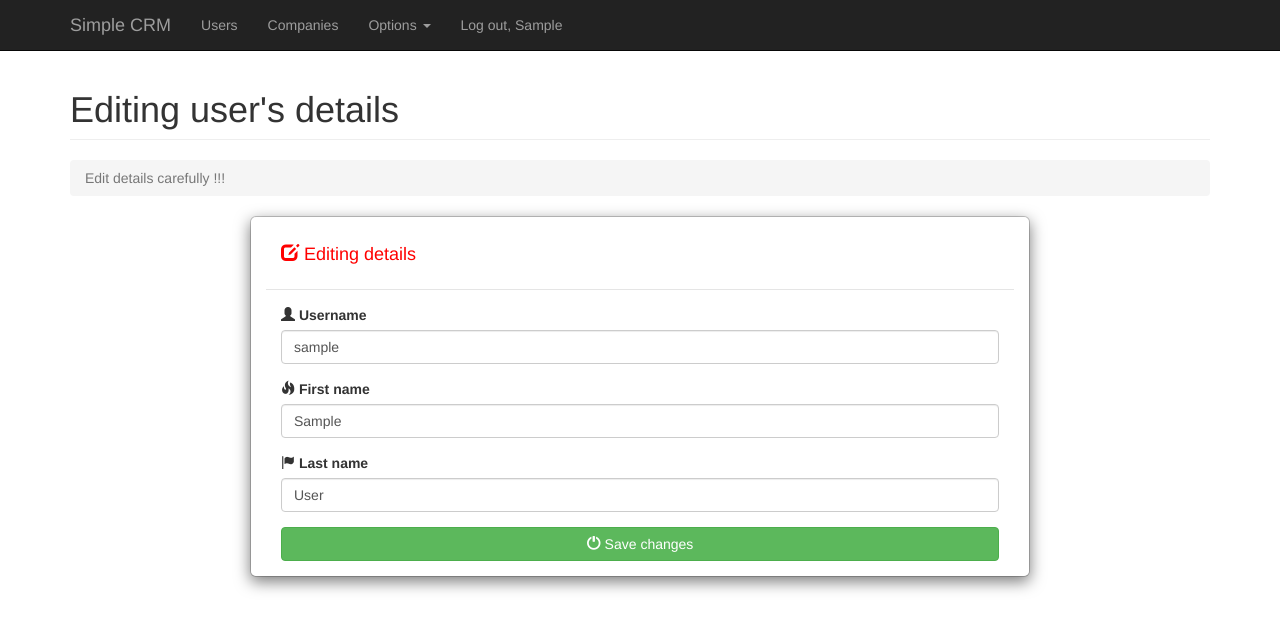
After one commit to ScienceAndIT/simple-crm, a Django app: page /crm/user/1/edit/ in a window 1280 px wide. The commit adds this page. Shown: the top 631 px of the page. Run offline with Django 3.2, Linux system fonts and the light colour scheme; the visitor is signed in with stand-in values (Sample User, id 1); data comes from the database, SQL or seed files in the repository; some libraries are stand-ins or nearby versions.

Commit message:
Admin can edit details of the user (except password)

```diff
--- a/crm_app/forms.py
+++ b/crm_app/forms.py
@@ -9,13 +9,15 @@ class CrmUserForm(forms.ModelForm):
         model = User
         fields = ('username', 'first_name', 'last_name', 'password')
 
-
+"""
+# for later
 class CrmUserForm2(forms.ModelForm):
 
     class Meta:
         model = CrmUser
         exclude = ['user']
         widgets = {'added_by': forms.HiddenInput()}
+"""
 
 
 class CompanyForm(forms.ModelForm):
--- a/crm_app/urls.py
+++ b/crm_app/urls.py
@@ -12,6 +12,7 @@ urlpatterns = [
     url(r'^users/$', views.users_view, name='users_view'),
     url(r'^add-user/$', views.add_user_view, name='add_user'),
     url(r'^delete-user/(?P<pk>\d+)/$', views.user_delete, name='user_delete'),
+    url(r'^user/(?P<pk>[0-9]+)/edit/$', views.user_edit, name='user_edit'),
     url(r'^password-change/$',
         'django.contrib.auth.views.password_change',
         name='password_change'),
--- a/crm_app/views.py
+++ b/crm_app/views.py
@@ -104,7 +104,9 @@ def company_delete(request, pk):
     if request.method == 'POST':
         company_to_delete.delete()
         return redirect('companies')
-    return render(request, 'crm_app/company_confirm_delete.html', {'object': company_to_delete})
+    return render(request,
+                  'crm_app/company_confirm_delete.html',
+                  {'object': company_to_delete})
 
 
 # delete user
@@ -114,4 +116,26 @@ def user_delete(request, pk):
     if request.method == 'POST':
         user_to_delete.delete()
         return redirect('users_view')
-    return render(request, 'crm_app/user_confirm_delete.html', {'object': user_to_delete})
+    return render(request,
+                  'crm_app/user_confirm_delete.html',
+                  {'object': user_to_delete})
+
+
+# edit details of the user
+@login_required
+def user_edit(request, pk):
+    user = get_object_or_404(User, pk=pk)
+    if request.method == "POST":
+        form = CrmUserForm(request.POST, instance=user)
+        if form.is_valid():
+            #user = form.save(commit=False)
+            #user.author = request.user
+            form.save()
+            return redirect('users_view')
+        else:
+            return redirect('companies')
+    else:
+        form = CrmUserForm(instance=user)
+    return render(request,
+                  'crm_app/user_edit.html',
+                  {'form': form})
--- a/templates/crm_app/user_details.html
+++ b/templates/crm_app/user_details.html
@@ -10,7 +10,8 @@
             <h2>Last name - <b>{{ my_user.last_name }}</b></h2>
             {% if request.user.username != my_user.username %}
             <hr>
-                <a href="{% url 'user_delete' my_user.pk %}" class="btn btn-danger btn-lg" role="button">Delete user <span class="glyphicon glyphicon-remove"></span></a>
+                <a href="{% url 'user_delete' my_user.pk %}" class="btn btn-danger btn-lg" role="button">Delete user <span class="glyphicon glyphicon-remove"></span></a>&nbsp;
+                <a class="btn btn-warning btn-lg" href="{% url 'user_edit' pk=my_user.pk %}">Edit user <span class="glyphicon glyphicon-pencil"></span></a>
             <hr>
             {% endif %}
             <h4>Go to the <a href="{% url 'users_view' %}">users list</a>!</h4>
--- /dev/null
+++ b/templates/crm_app/user_edit.html
@@ -0,0 +1,50 @@
+{% extends 'base.html' %}
+{% load add_css %}
+{% block title %}Editing user's details{% endblock %}
+{% block content %}
+
+<div class="container">
+    <!-- Page Heading/Breadcrumbs -->
+    <div class="row">
+        <div class="col-lg-12">
+            <h1 class="page-header">Editing user's details
+            </h1>
+            <ol class="breadcrumb">
+                <li class="active">Edit details carefully !!!</li>
+            </ol>
+        </div>
+    </div>
+    <!-- /.row -->
+  <!-- Editing panel-->
+
+    <div class="row">
+      <div class="modal-content col-md-8 col-md-offset-2">
+        <div class="modal-header">
+          <h4 style="color:red;"><span class="glyphicon glyphicon-edit"></span> Editing details</h4>
+        </div>
+        <div class="modal-body">
+          <form action="." method="post">
+            <div class="form-group">
+              {{ form.username.errors }}
+              <label for="id_username"><span class="glyphicon glyphicon-user"></span> Username</label>
+              {{ form.username|addcss:"form-control" }}
+            </div>
+            <div class="form-group">
+                {{ form.first_name.errors }}
+                <label for="id_first_name"><span class="glyphicon glyphicon-fire"></span> First name </label>
+                {{ form.first_name|addcss:"form-control" }}
+            </div>
+            <div class="form-group">
+                {{ form.last_name.errors }}
+                <label for="id_last_name"><span class="glyphicon glyphicon-flag"></span> Last name</label>
+                {{ form.last_name|addcss:"form-control" }}
+            </div>
+            {{form.password.as_hidden}}
+            {% csrf_token %}
+            <button type="submit" class="btn btn-default btn-success btn-block"><span class="glyphicon glyphicon-off"></span> Save changes</button>
+          </form>
+        </div>
+      </div>
+    </div>
+</div>
+{% endblock %}
```
